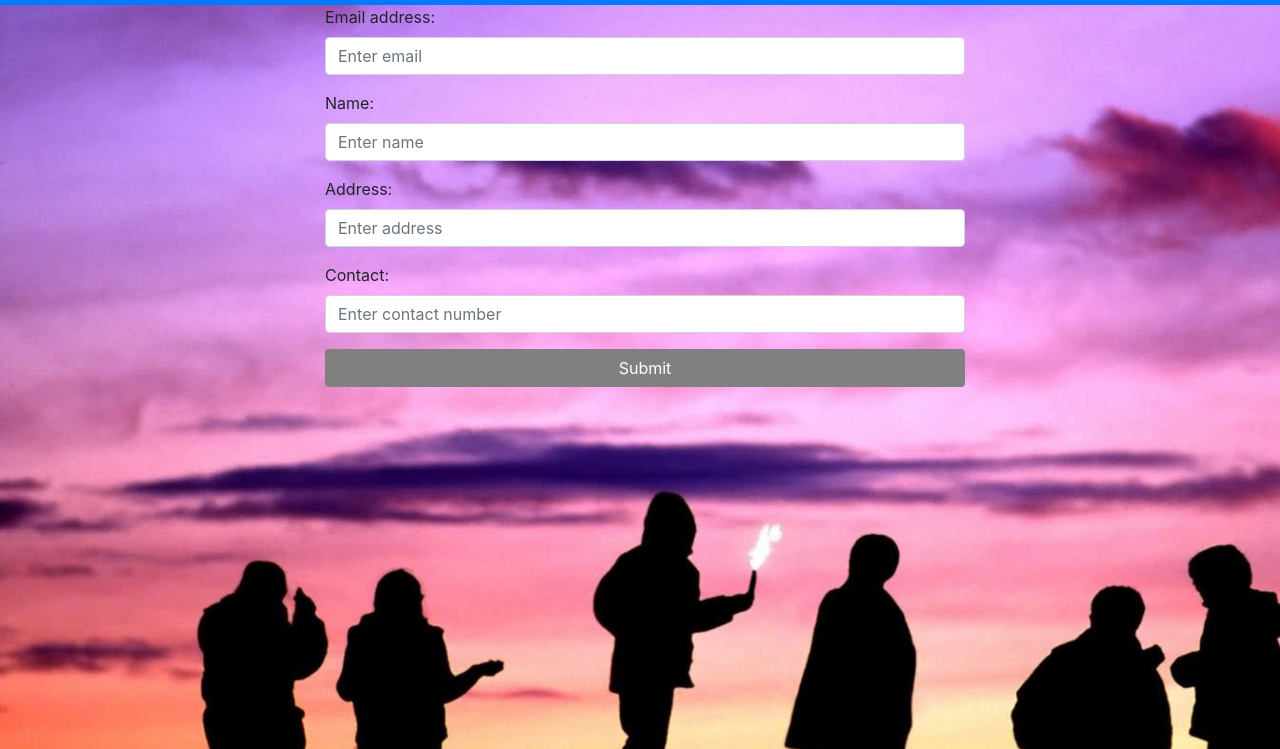
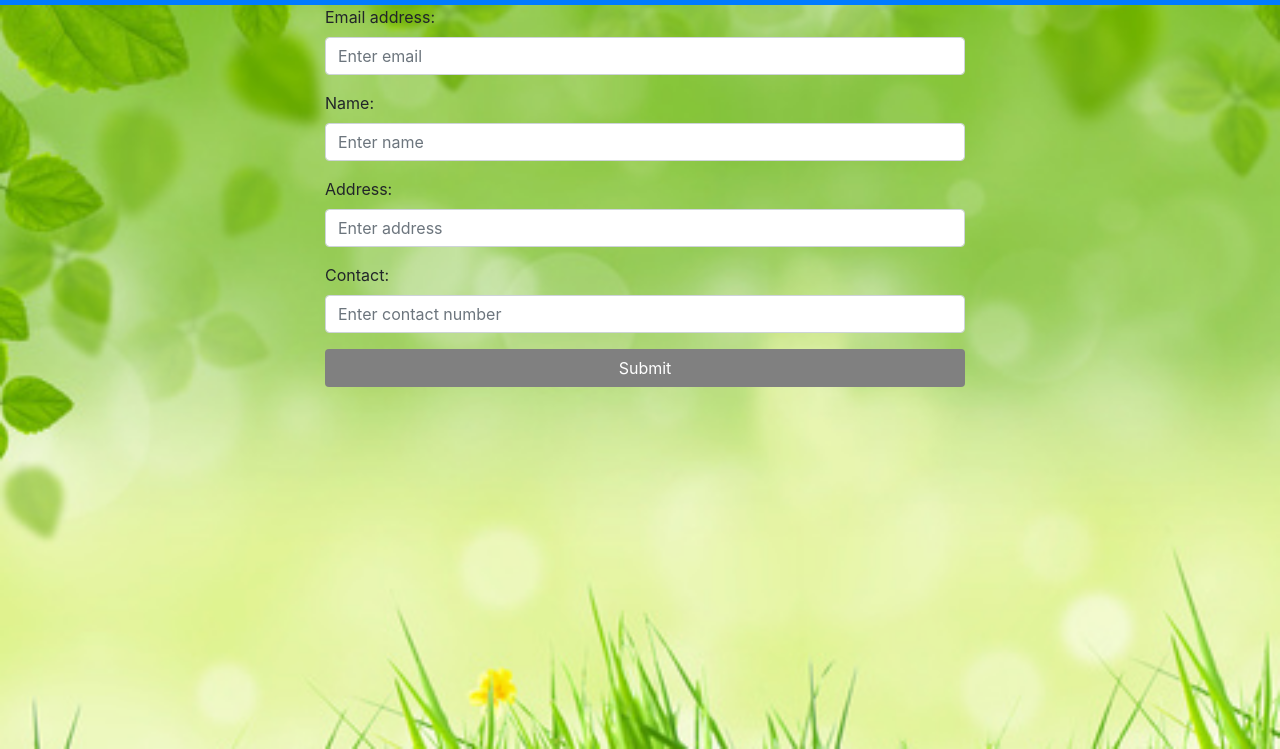
Before and after one commit to kamaleeswary/friendbook, a React app: page /signup in a window 1280 px wide. Shown: the part 51-800 px from the top of the page. Built offline with nearby package versions, Linux system fonts and the light colour scheme.

Commit message:
second level ui

```diff
--- a/src/components/Grid.js
+++ b/src/components/Grid.js
@@ -20,6 +20,7 @@ export default class Grid extends React.Component{
 
         axios.post(`http://localhost:8080/api/v1/user/postIsUserExists`,user)
         .then(response => {
+            console.log()
           this.setState((state, props) => ({userData1: response.data}))
         })}
 handleChange(event) {
--- a/src/components/Signup.js
+++ b/src/components/Signup.js
@@ -1,5 +1,6 @@
 import React,{Component} from 'react';
 import axios from 'axios';
+import {Link} from 'react-router-dom'
 import {
     Container
   } from 'reactstrap';
@@ -53,6 +54,7 @@ export default class Signup extends Component{
             email:this.state.email,
             address:this.state.address,
             contact:this.state.contact,
+            'userProfileImageUrl':"https://upload.wikimedia.org/wikipedia/commons/7/7c/User_font_awesome.svg",
             friends:[]
         }
         axios.post('http://localhost:8080/api/v1/user/postAddUser',newrestro)
@@ -60,6 +62,9 @@ export default class Signup extends Component{
         const list=this.state.userlist
         const newuserlist=[...list,res.data]
         alert("successfully Registered")
+        // this.props.history.push({
+
+        // })
         this.setState({
             userlist:newuserlist,
             name:"",
@@ -68,6 +73,7 @@ export default class Signup extends Component{
             contact:"",
             friends:[]
         });
+
         }
         )
         .catch(err=>{
@@ -96,7 +102,7 @@ export default class Signup extends Component{
     <label for="pwd">Contact:</label>
     <input type="text" class="form-control" id="phonenum" type="tel" pattern="^\d{10}$"  onChange={this.handleNewContactChanged.bind(this)}  placeholder="Enter contact number" id="pwd" required/>
   </div>
-  <button type="submit" class="btn btn-default" >Submit</button>
+  <Link to="/"> <button type="submit" class="btn btn-default" >Submit</button></Link>
 </form>
 </div>
 </Container>
--- a/src/style/index.scss
+++ b/src/style/index.scss
@@ -64,7 +64,7 @@ margin-left: 10em;
 }
 body{
     background: -webkit-linear-gradient(left, #3931af, #00c6ff);
-    background-image: url('../images/welcome.jpeg');
+    background-image: url('../images/Flowers-green-leaves-spring-background.jpeg');
     background-size: 100em;
 }
 .card {
```
Also changed, not shown: src/images/Flowers-green-leaves-spring-background.jpeg (added), src/images/back.jpeg (added), src/images/background-hd-wallpapers.jpeg (added).
